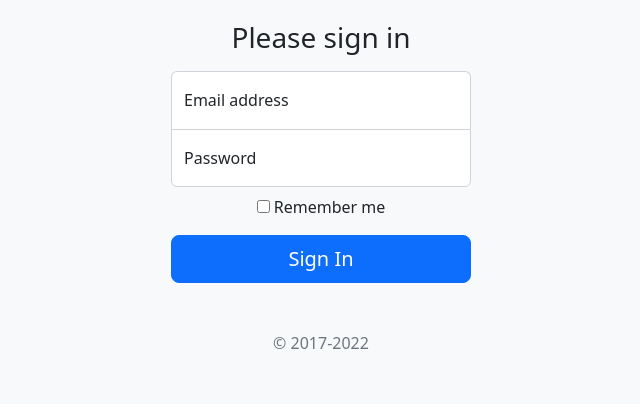
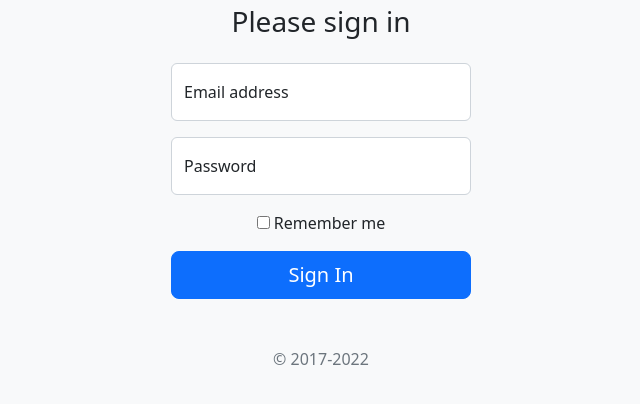
Before and after one commit to purwar1997/Sign-in-Form, a plain HTML site: page index.html in a window 1280 px wide. Shown: the part 242-646 px from the top of the page, without its empty margins (319-959 px from the left). Drawn offline with nearby package versions, Linux system fonts and the light colour scheme.

Commit message:
Added readme file and preview image

```diff
--- a/index.html
+++ b/index.html
@@ -25,17 +25,14 @@
       />
 
       <!-- Heading -->
-      <h1 class="fs-3 fw-normal mt-4">Please sign in</h1>
+      <h1 class="mt-4 fs-3 fw-normal">Please sign in</h1>
 
       <!-- Sign-in Form -->
-      <form
-        class="mt-3 d-flex flex-column align-items-center mx-auto"
-        action=""
-      >
+      <form class="mt-4 d-flex flex-column align-items-center" action="">
         <!-- Email field -->
         <div class="form-floating">
           <input
-            class="form-control rounded-0 rounded-top border-bottom-0"
+            class="form-control rounded"
             style="width: 300px"
             id="user-email"
             type="email"
@@ -47,9 +44,9 @@
         </div>
 
         <!-- Password field -->
-        <div class="form-floating">
+        <div class="form-floating mt-3">
           <input
-            class="form-control rounded-0 rounded-bottom"
+            class="form-control rounded"
             style="width: 300px"
             id="user-password"
             type="password"
@@ -61,7 +58,7 @@
         </div>
 
         <!-- Checkbox -->
-        <div class="mt-2">
+        <div class="mt-3">
           <input type="checkbox" name="remember-me" id="remember-me" />
           <label for="remember-me">Remember me</label>
         </div>
```
Also changed, not shown: preview.png (added), 1 other file.
